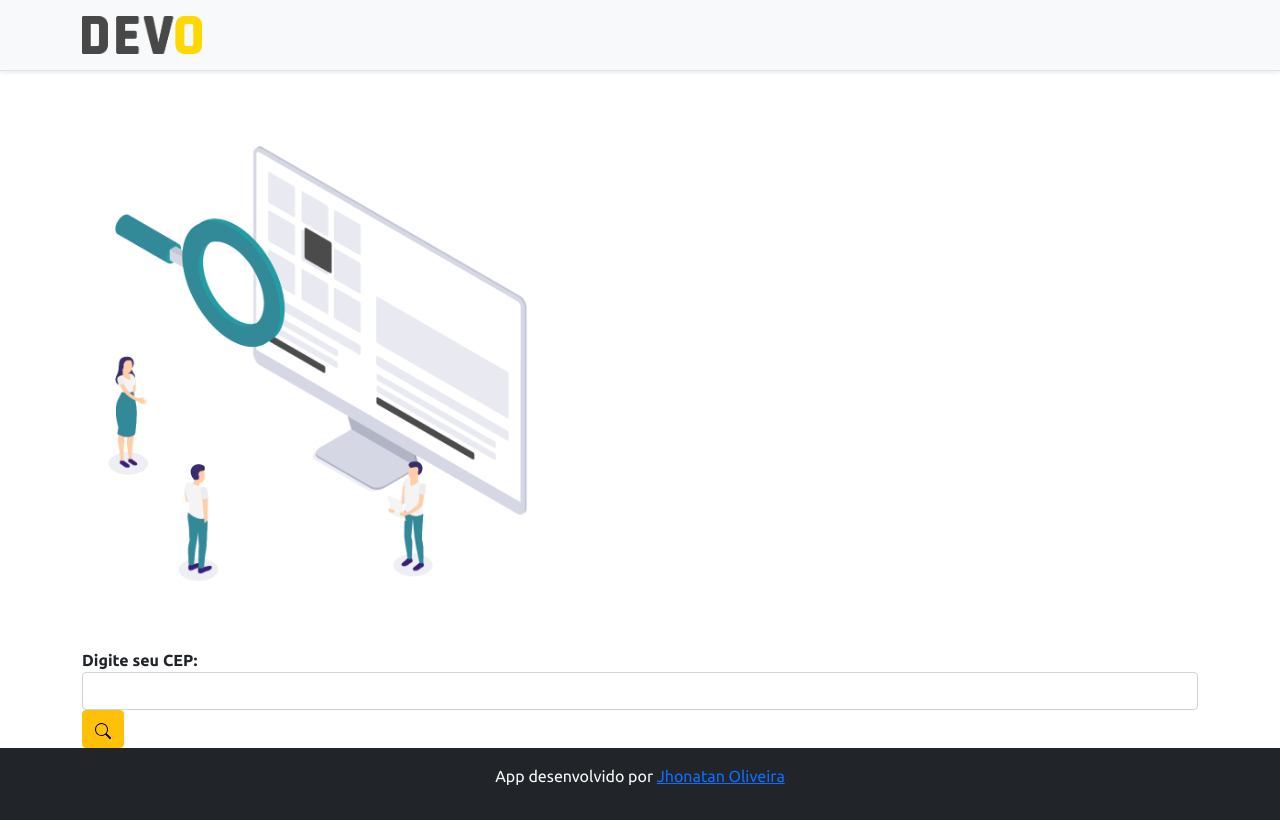
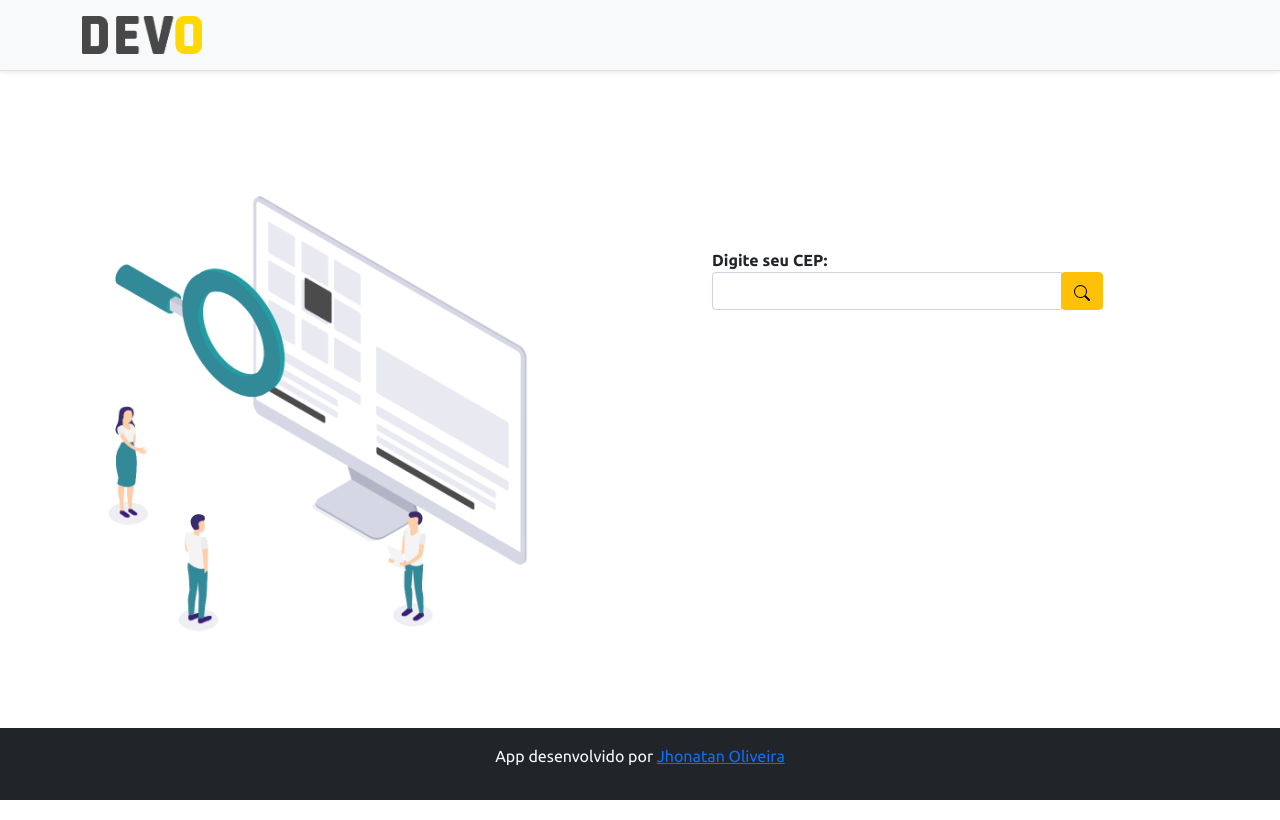
Before and after one commit to JhonatanDev0/ConsultaCepReact, a React (Create React App) app: page /consultacep in a window 1280 px wide. Built offline with nearby package versions, Linux system fonts and the light colour scheme.

Commit message:
CSS Pronto

```diff
--- a/src/pages/Consultacep/index.tsx
+++ b/src/pages/Consultacep/index.tsx
@@ -5,19 +5,32 @@ import Footer from "components/Footer";
 import NavBar from "components/NavBar";
 
 function consultaCep() {
+    const myStyle = {
+        width: '35%',
+        marginLeft: '630px',
+        marginTop: '-450px',
+    }
+    const myStyle2 = {
+        marginTop: '50px'
+
+    }
     return (
         <>
             <NavBar />
-            <div className="container">
+            <div className="container" style={myStyle2}>
                 <img className="py-5" src={BuscaImg} />
             </div>
             <div className="container">
-                <form>
+                <div style={myStyle}>
                     <label className="fw-bold">Digite seu CEP:</label>
                     <br />
-                    <input type="text" className="form-control" />
-                    <button className="btn btn-warning" type ="button"><img src={Search} /></button>
-                </form>
+                    <div className="input-group mb-3">
+                        <input type="text" className="form-control" />
+                        <div className="input-group-append">
+                            <button className="btn btn-warning" type="button"><img src={Search} /></button>
+                        </div>
+                    </div>
+                </div>
             </div>
             <Footer />
         </>
```
